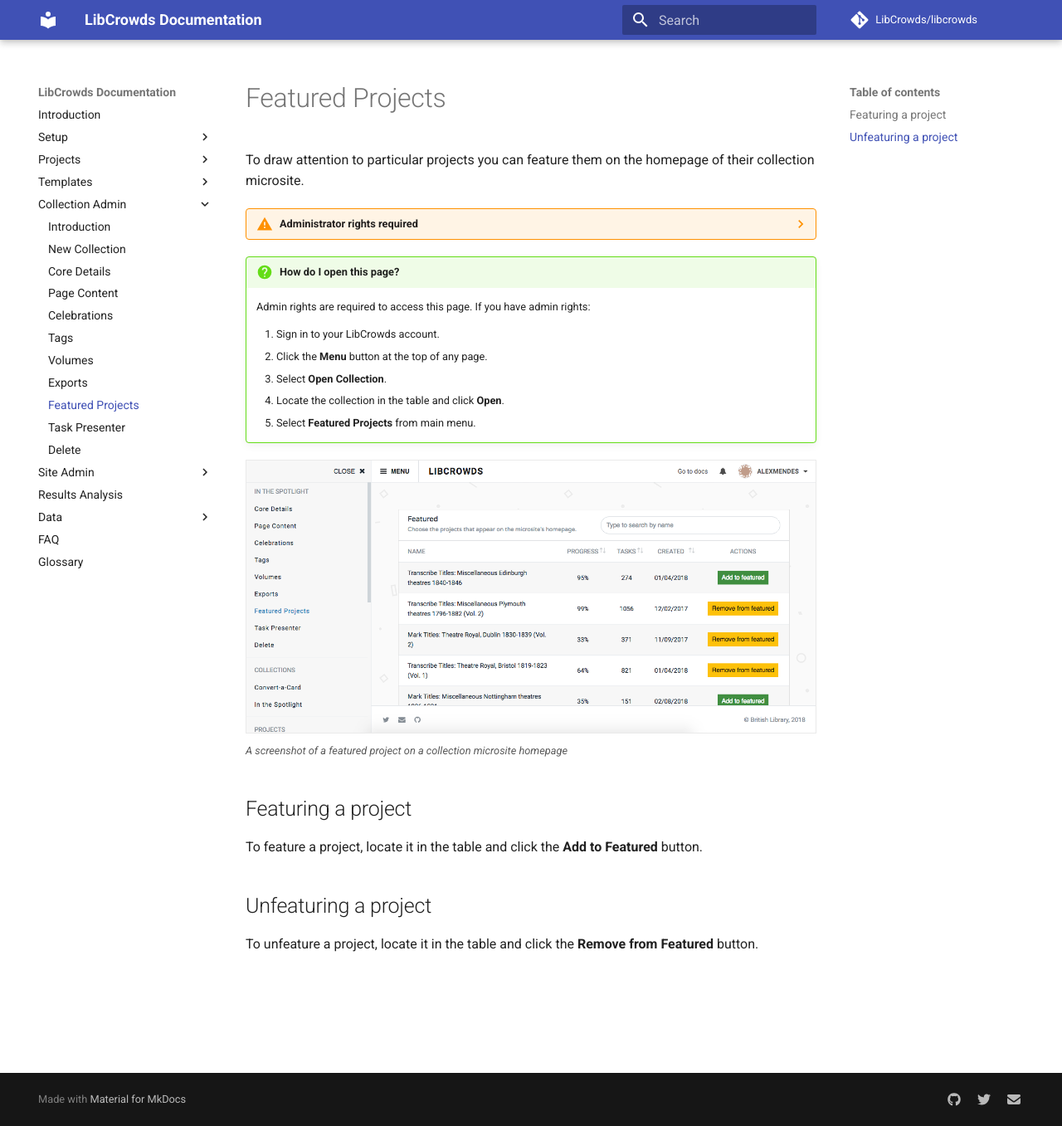
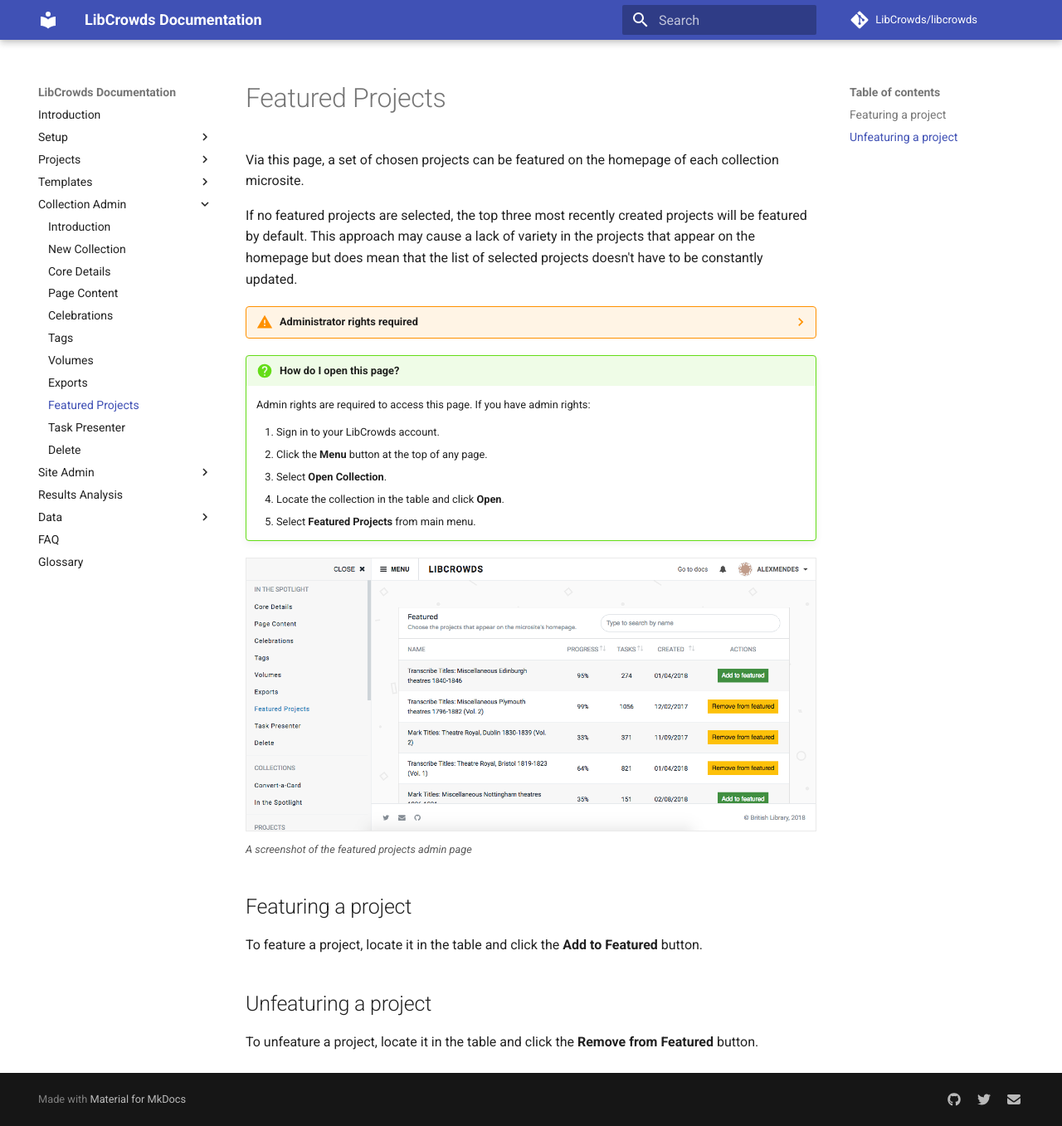
Before and after one commit to LibCrowds/docs, an MkDocs documentation site: the page built from docs/collections/featured.md, in a window 1280 px wide and 1357 px high. Shown: the whole window at 83% size. Built offline with MkDocs 1.6.1 and Material for MkDocs 9.7.7, drawn with Linux system fonts in a browser that asks for light colours; comment, search, counter and statistics services are not loaded; old or Windows-style settings are respelled for this version of MkDocs.

Commit message:
Update featured project docs

```diff
--- a/docs/collections/featured.md
+++ b/docs/collections/featured.md
@@ -1,5 +1,10 @@
-To draw attention to particular projects you can feature them on the homepage
-of their collection microsite.
+Via this page, a set of chosen projects can be featured on the homepage of
+each collection microsite.
+
+If no featured projects are selected, the top three most recently created
+projects will be featured by default. This approach may cause a lack of
+variety in the projects that appear on the homepage but does mean that the
+list of selected projects doesn't have to be constantly updated.
 
 ??? warning "Administrator rights required"
 
@@ -16,8 +21,8 @@
     4. Locate the collection in the table and click **Open**.
     5. Select **Featured Projects** from main menu.
 
-![A screenshot of a featured project on a collection microsite homepage](/assets/img/collection/featured.png?raw=true)
-<br><small>*A screenshot of a featured project on a collection microsite homepage*</small>
+![A screenshot of the featured projects admin page](/assets/img/collection/featured.png?raw=true)
+<br><small>*A screenshot of the featured projects admin page*</small>
 
 ## Featuring a project
 
```
